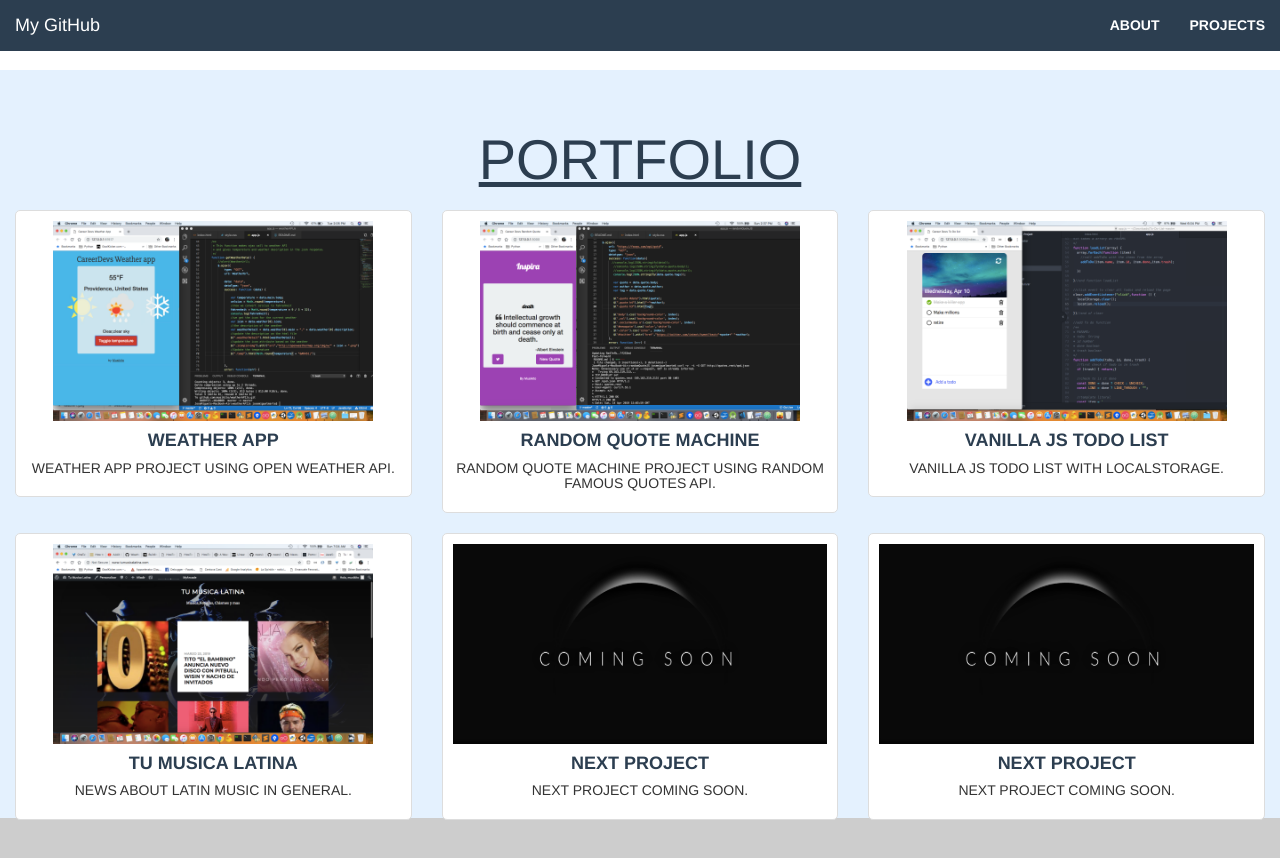
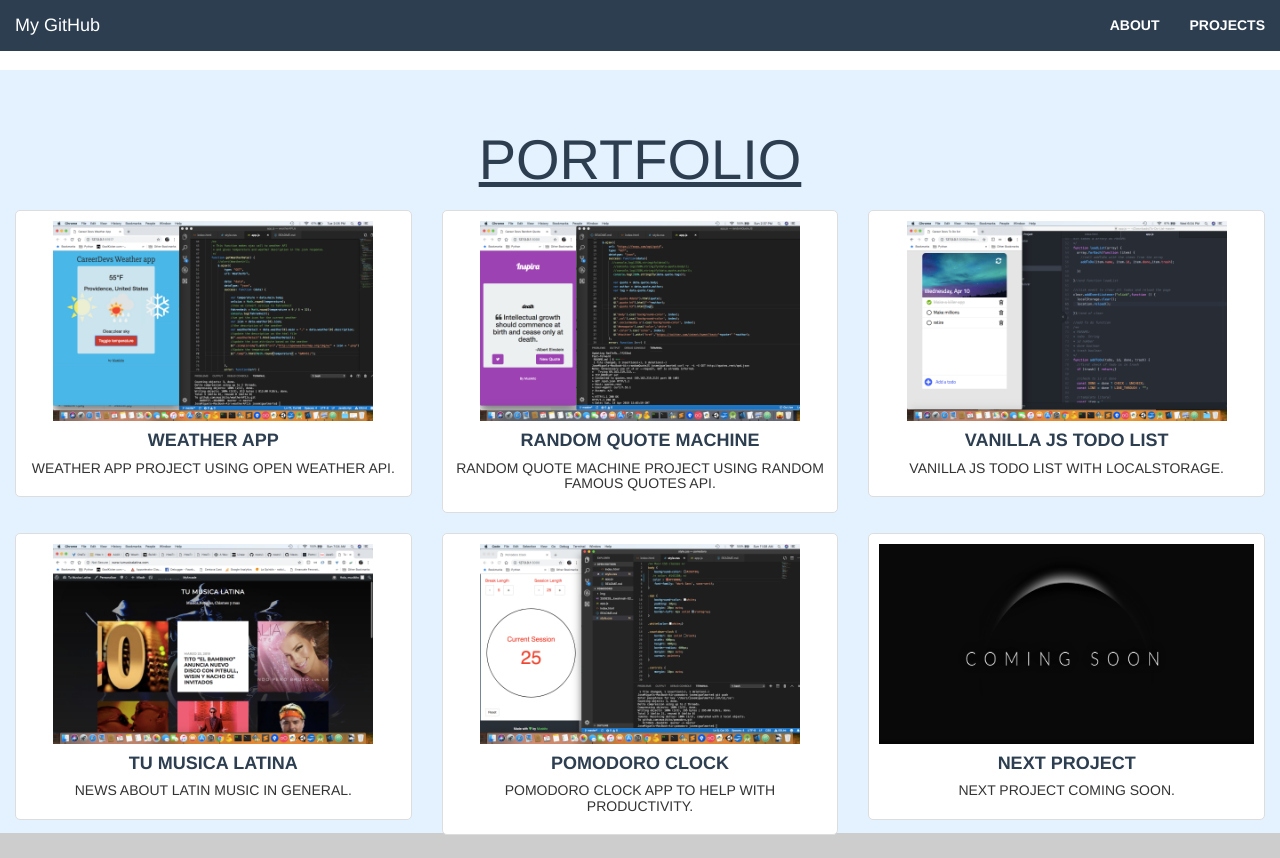
Before and after one commit to musikito/musikito.github.io, a plain HTML site: page index.html in a window 1280 px wide. Shown: the top 858 px of the page. Drawn offline with nearby package versions, Linux system fonts and the light colour scheme.

Commit message:
Added the pomodoro app to portfolio

```diff
--- a/index.html
+++ b/index.html
@@ -100,13 +100,13 @@
     <div class="col-md-4">
       <div class="project-item thumbnail">
         <div>
-          <a href="https://github.com/musikito/" target="_blank">
-            <img src="img/coming-soon5.png" class="img img-responsive" alt="Coming-soon">
+          <a href="https://github.com/musikito/pomodoro" target="_blank">
+            <img src="img/pomodoro.png" class="img img-responsive" alt="Pomodoro">
           </a>
         </div>
         <div class="project-item-text">
-          <h4>Next Project</h4>
-          <h5>Next Project coming soon.</h5>
+          <h4>Pomodoro Clock</h4>
+          <h5>Pomodoro Clock App to help with productivity.</h5>
         </div>
       </div>
     </div>
```
Also changed, not shown: img/pomodoro.png (added).
